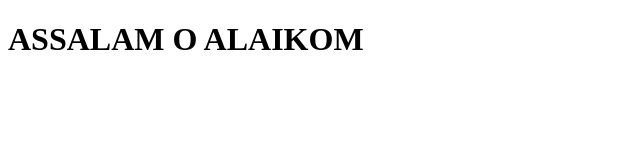
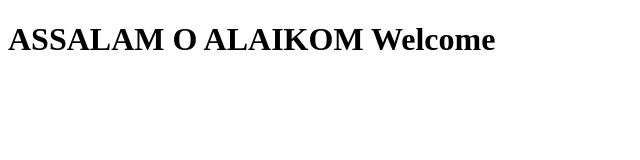
Before and after one commit to farooqA432/firstApp, a plain HTML site: page index.html in a window 1280 px wide. Shown: the whole page, without its empty margins (0-640 px from the left). Drawn offline with Linux system fonts and the light colour scheme.

Commit message:
second commit

```diff
--- a/index.html
+++ b/index.html
@@ -6,6 +6,6 @@
     <title>Document</title>
 </head>
 <body>
-    <h1>ASSALAM O ALAIKOM</h1>
+    <h1>ASSALAM O ALAIKOM Welcome</h1>
 </body>
 </html>
```
